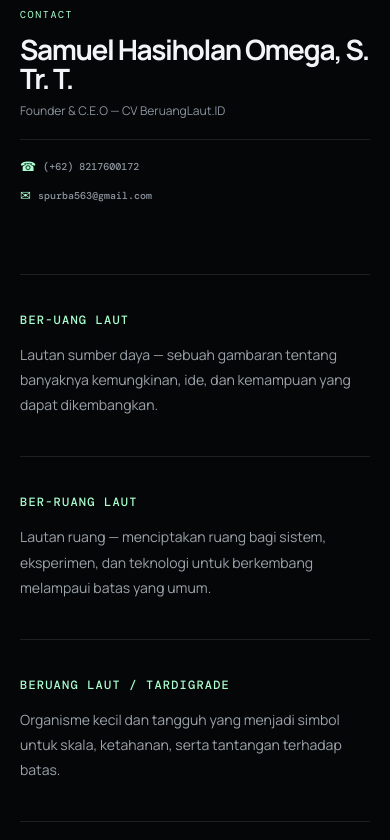
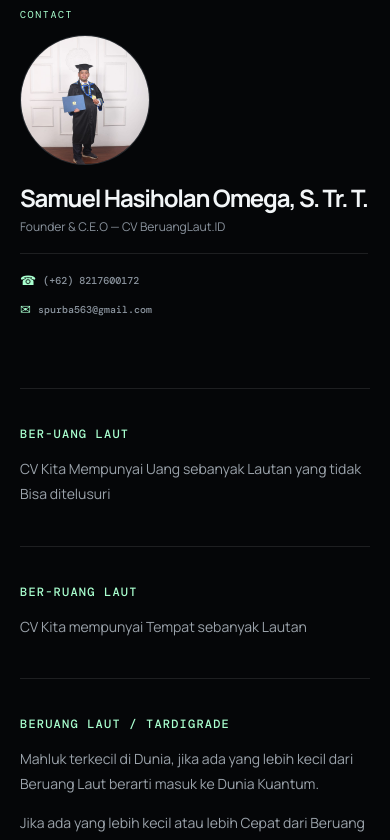
Before and after one commit to Santonius45/BeruangLaut.ID, a Next.js app: page / in a window 390 px wide. Shown: the part 5180-6020 px from the top of the page. Built offline with nearby package versions, Linux system fonts and the light colour scheme.

Commit message:
Add founder photo to contact

```diff
--- a/app/globals.css
+++ b/app/globals.css
@@ -1017,7 +1017,7 @@ footer{
    ================================= */
 
 .about-contact{
-  margin-top:280px;
+  margin-top:200px;
   padding-top:25px;
   border-top:1px solid var(--line);
 }
@@ -1032,7 +1032,7 @@ footer{
 
 .about-contact .contact-name{
   margin:0;
-  font-size:clamp(18px,2vw,30px);
+  font-size:clamp(15px,2vw,25px);
   line-height:1.05;
   letter-spacing:-.05em;
   color:var(--text);
@@ -1094,3 +1094,91 @@ footer{
   }
 
 }
+
+/* =========================================
+   CONTACT PROFILE PHOTO
+   ========================================= */
+
+.contact-profile {
+  display: flex;
+  align-items: center;
+  gap: 28px;
+}
+
+.contact-photo {
+  width: 150px;
+  height: 150px;
+  flex: 0 0 150px;
+  overflow: hidden;
+  border-radius: 50%;
+  border: 1px solid var(--line);
+  background: var(--panel2);
+}
+
+.contact-photo img {
+  width: 100%;
+  height: 100%;
+  display: block;
+  object-fit: cover;
+  object-position: center;
+}
+
+.contact-details {
+  min-width: 0;
+}
+
+.contact-details .contact-name {
+  margin: 0;
+}
+
+.contact-details .contact-role {
+  margin-top: 8px;
+}
+
+.contact-details .contact-info {
+  margin-top: 18px;
+}
+
+
+/* =========================================
+   CONTACT — MOBILE
+   ========================================= */
+
+@media (max-width: 800px) {
+  .contact-profile {
+    align-items: flex-start;
+    gap: 20px;
+  }
+
+  .contact-photo {
+    width: 120px;
+    height: 120px;
+    flex: 0 0 120px;
+  }
+
+  .contact-details .contact-name {
+    font-size: 24px;
+  }
+}
+
+
+/* =========================================
+   CONTACT — SMALL MOBILE
+   ========================================= */
+
+@media (max-width: 520px) {
+  .contact-profile {
+    flex-direction: column;
+    align-items: flex-start;
+  }
+
+  .contact-photo {
+    width: 130px;
+    height: 130px;
+    flex: 0 0 130px;
+  }
+
+  .contact-details .contact-name {
+    font-size: 24px;
+  }
+}
--- a/app/page.tsx
+++ b/app/page.tsx
@@ -16,8 +16,8 @@ export default function Home() {
             </div>
 
             <p className="hero-copy">
-              Artificial Intelligence, Robotika, Otomasi, IoT, Computer Vision, dan
-              Rekayasa Perangkat Lunak — mengubah tantangan teknis yang
+              Artificial Intelligence, Robotika, Otomasi, IoT, Computer Vision,
+              dan Rekayasa Perangkat Lunak — mengubah tantangan teknis yang
               kompleks menjadi sistem yang dapat digunakan.
             </p>
 
@@ -44,12 +44,12 @@ export default function Home() {
             ========================================= */}
         <div className="marquee">
           <div className="marquee-inner">
-            ARTIFICIAL INTELLIGENCE <b>×</b> ROBOTIKA <b>×</b> OTOMASI <b>×</b> IoT{" "}
-            <b>×</b> COMPUTER VISION <b>×</b> REKAYASA PERANGKAT LUNAK{" "}
-            <b>×</b>
-            ARTIFICIAL INTELLIGENCE <b>×</b> ROBOTIKA <b>×</b> OTOMASI <b>×</b> IoT{" "}
-            <b>×</b> COMPUTER VISION <b>×</b> REKAYASA PERANGKAT LUNAK{" "}
-            <b>×</b>
+            ARTIFICIAL INTELLIGENCE <b>×</b> ROBOTIKA <b>×</b> OTOMASI{" "}
+            <b>×</b> IoT <b>×</b> COMPUTER VISION <b>×</b> REKAYASA PERANGKAT
+            LUNAK <b>×</b>
+            ARTIFICIAL INTELLIGENCE <b>×</b> ROBOTIKA <b>×</b> OTOMASI{" "}
+            <b>×</b> IoT <b>×</b> COMPUTER VISION <b>×</b> REKAYASA PERANGKAT
+            LUNAK <b>×</b>
           </div>
         </div>
 
@@ -58,9 +58,7 @@ export default function Home() {
             ========================================= */}
         <section className="section clients-section" id="clients">
           <div className="section-head section-head-clean">
-            <p className="section-intro">
-              Our Client
-            </p>
+            <p className="section-intro">Our Client</p>
           </div>
 
           <div className="client-grid">
@@ -79,7 +77,6 @@ export default function Home() {
                   </span>
 
                   <h3>{client.name}</h3>
-
                 </div>
 
                 <span className="client-arrow">↗</span>
@@ -87,9 +84,7 @@ export default function Home() {
             ))}
           </div>
 
-          <p className="client-note">
-
-          </p>
+          <p className="client-note"></p>
         </section>
 
         {/* =========================================
@@ -97,9 +92,7 @@ export default function Home() {
             ========================================= */}
         <section className="section" id="capabilities">
           <div className="section-head section-head-clean">
-            <p className="section-intro">
-              Our Capabilities
-            </p>
+            <p className="section-intro">Our Capabilities</p>
           </div>
 
           <div className="cap-grid">
@@ -186,6 +179,17 @@ export default function Home() {
                   CONTACT
                 </div>
 
+                <div className="contact-profile">
+                  {/* FOTO */}
+                  <div className="contact-photo">
+                    <img
+                      src="/images/117.jpeg"
+                      alt="Samuel Hasiholan Omega"
+                    />
+                  </div>
+
+                  {/* INFORMASI CONTACT */}
+                  <div className="contact-details">
                     <h2 className="contact-name">
                       Samuel Hasiholan Omega, S. Tr. T.
                     </h2>
@@ -207,6 +211,8 @@ export default function Home() {
                     </div>
                   </div>
                 </div>
+              </div>
+            </div>
 
             {/* =====================================
                 RIGHT COLUMN — PHILOSOPHY
@@ -216,8 +222,7 @@ export default function Home() {
                 <h3>BER-UANG LAUT</h3>
 
                 <p>
-                  Lautan sumber daya — sebuah gambaran tentang banyaknya
-                  kemungkinan, ide, dan kemampuan yang dapat dikembangkan.
+                  CV Kita Mempunyai Uang sebanyak Lautan yang tidak Bisa ditelusuri
                 </p>
               </div>
 
@@ -225,8 +230,7 @@ export default function Home() {
                 <h3>BER-RUANG LAUT</h3>
 
                 <p>
-                  Lautan ruang — menciptakan ruang bagi sistem, eksperimen,
-                  dan teknologi untuk berkembang melampaui batas yang umum.
+                  CV Kita mempunyai Tempat sebanyak Lautan
                 </p>
               </div>
 
@@ -234,8 +238,10 @@ export default function Home() {
                 <h3>BERUANG LAUT / TARDIGRADE</h3>
 
                 <p>
-                  Organisme kecil dan tangguh yang menjadi simbol untuk
-                  skala, ketahanan, serta tantangan terhadap batas.
+                  Mahluk terkecil di Dunia, jika ada yang lebih kecil dari Beruang Laut berarti masuk ke Dunia Kuantum.
+                </p>
+                 <p>
+                  Jika ada yang lebih kecil atau lebih Cepat dari Beruang Laut berarti Bisa menembus Waktu
                 </p>
               </div>
 
@@ -243,8 +249,7 @@ export default function Home() {
                 <h3>HARI INI → MASA DEPAN</h3>
 
                 <p>
-                  CV BeruangLaut.ID berada di antara apa yang dapat dibangun
-                  hari ini dan apa yang dapat direkayasa untuk masa depan.
+                  CV BeruangLaut.ID menjadi pembatas antara Masa sekarang dan Masa depan
                 </p>
               </div>
             </div>
```
Also changed, not shown: public/images/117.jpeg (added). Lines whose indentation alone changed are shown as unchanged.
